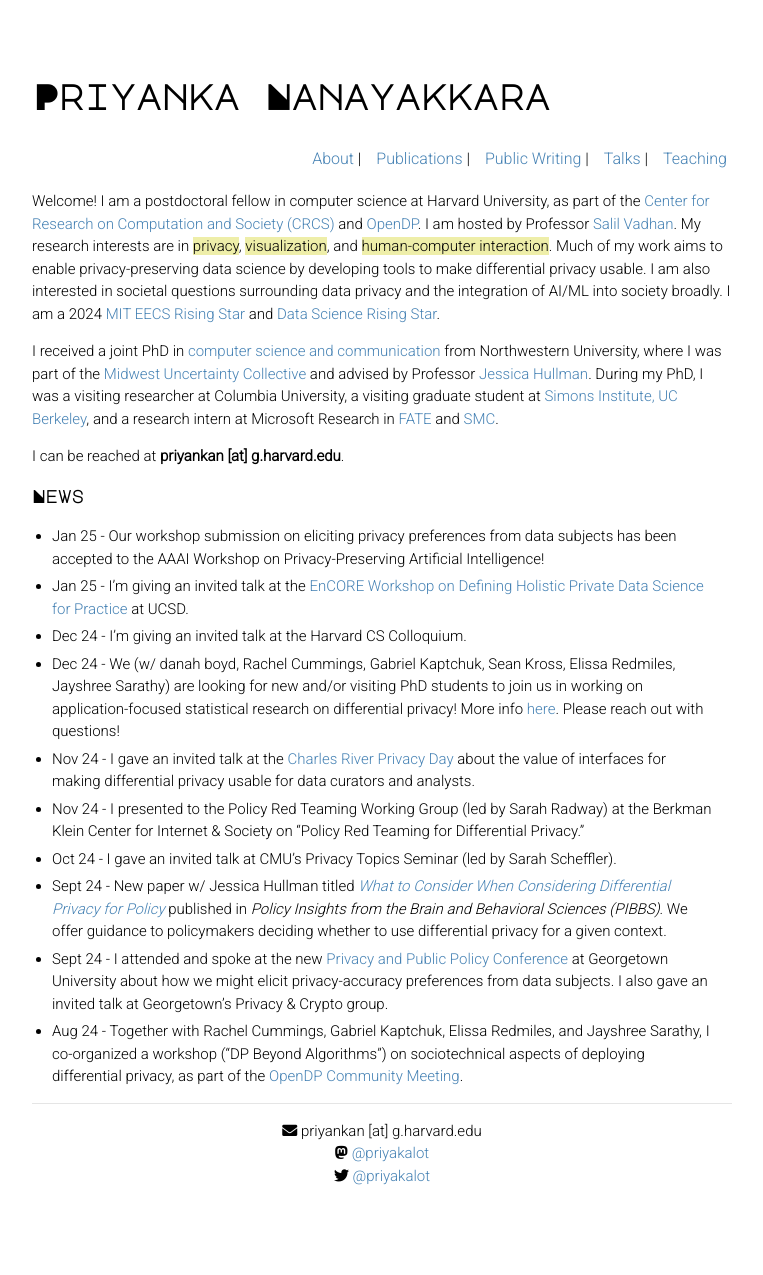
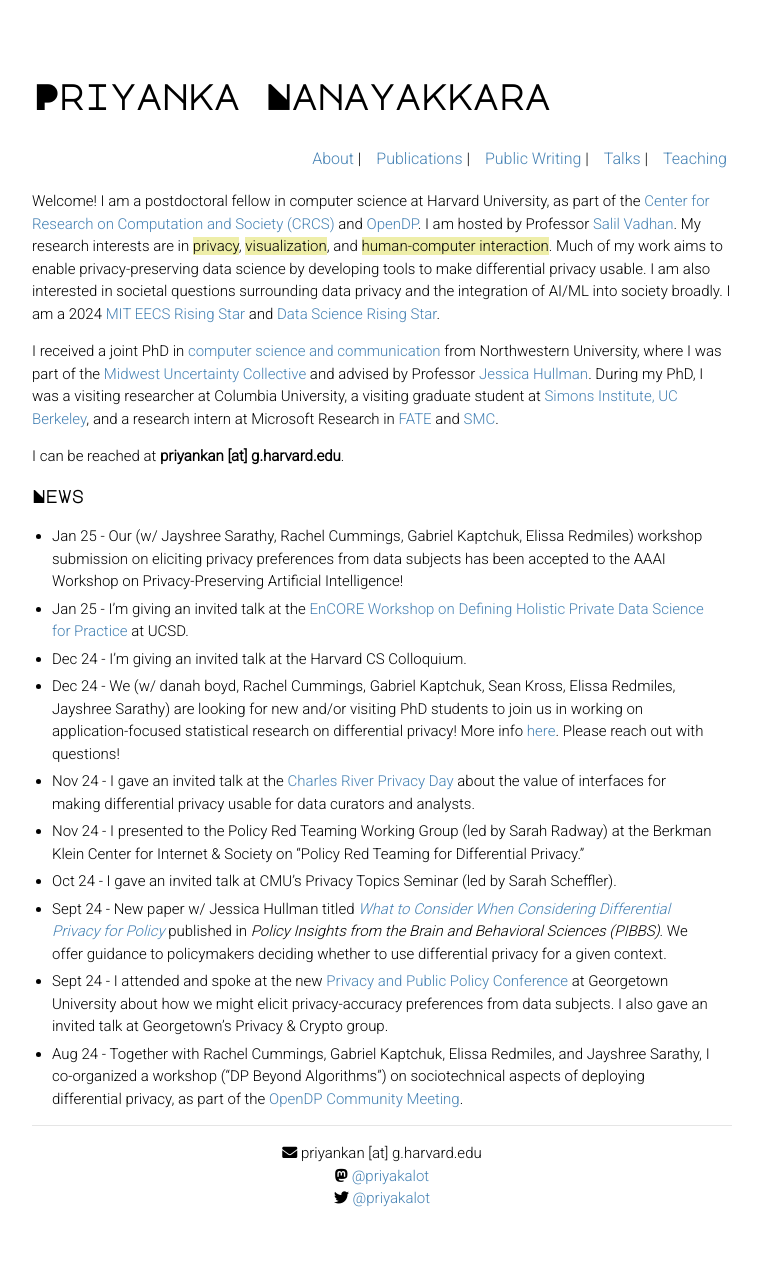
Before and after one commit to priyakalot/priyakalot.github.io, a Jekyll site: the page built from index.md, in a window 1280 px wide. Shown: the whole page, without its empty margins (258-1021 px from the left). Built offline with Jekyll 4.4.1, drawn with Linux system fonts in a browser that asks for light colours; nearby versions of some CDN libraries; before the commit the page ends 1252 px from its top, so only the background shows below that.

Commit message:
Update index.md

```diff
--- a/index.md
+++ b/index.md
@@ -8,7 +8,7 @@ I received a joint PhD in <a href="https://tsb.northwestern.edu/" target="_blank
 I can be reached at **priyankan [at] g.harvard.edu**.
 
 ### News
-* Jan 25 - Our workshop submission on eliciting privacy preferences from data subjects has been accepted to the AAAI Workshop on Privacy-Preserving Artificial Intelligence!
+* Jan 25 - Our (w/ Jayshree Sarathy, Rachel Cummings, Gabriel Kaptchuk, Elissa Redmiles) workshop submission on eliciting privacy preferences from data subjects has been accepted to the AAAI Workshop on Privacy-Preserving Artificial Intelligence!
 * Jan 25 - I'm giving an invited talk at the <a href="https://encore.ucsd.edu/privacy-workshop/" target="_blank">EnCORE Workshop on Defining Holistic Private Data Science for Practice</a> at UCSD.
 * Dec 24 - I'm giving an invited talk at the Harvard CS Colloquium.
 * Dec 24 - We (w/ danah boyd, Rachel Cummings, Gabriel Kaptchuk, Sean Kross, Elissa Redmiles, Jayshree Sarathy) are looking for new and/or visiting PhD students to join us in working on application-focused statistical research on differential privacy! More info <a href="https://bit.ly/participatoryDPStudent24" target="_blank">here</a>. Please reach out with questions!
```
